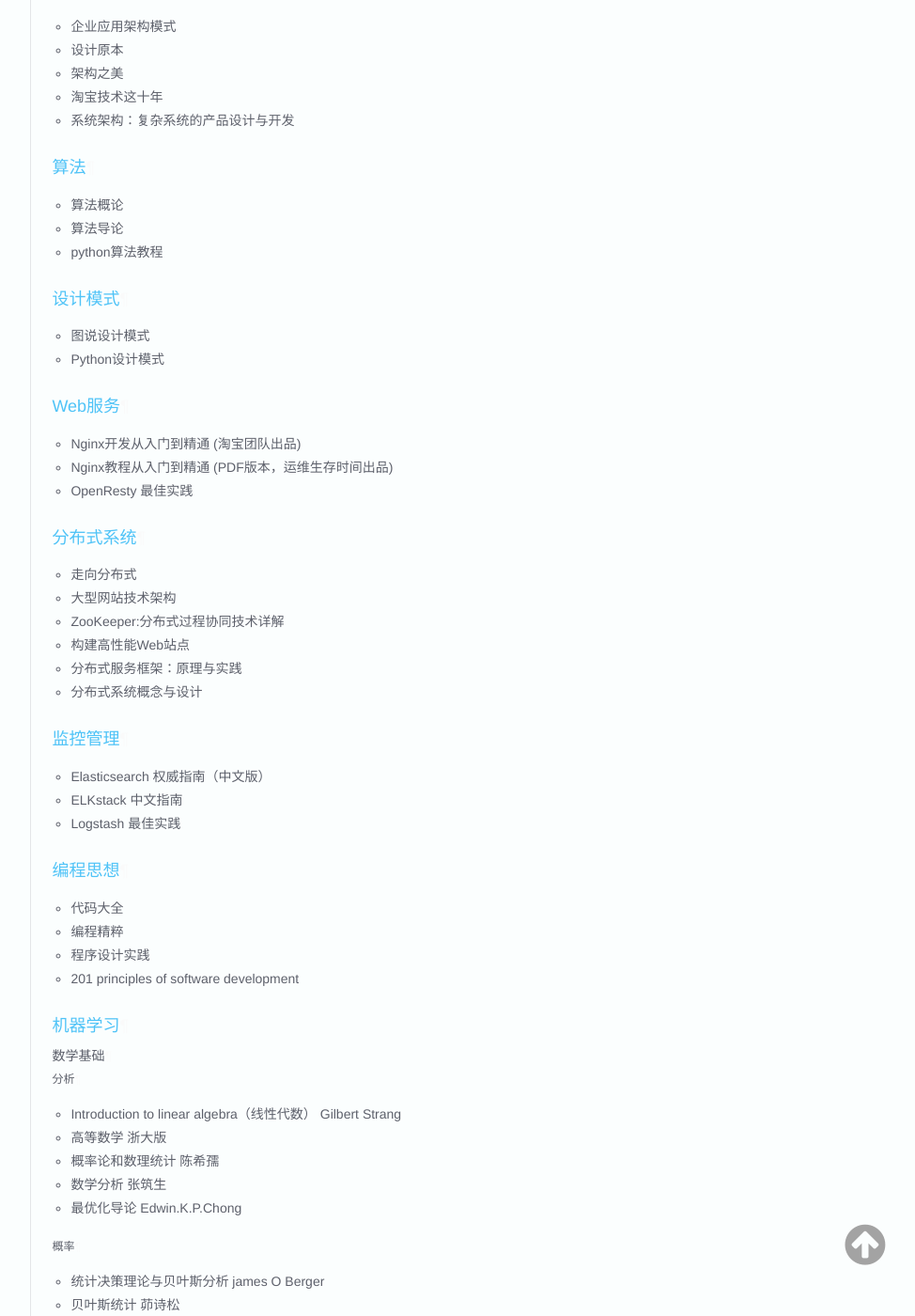
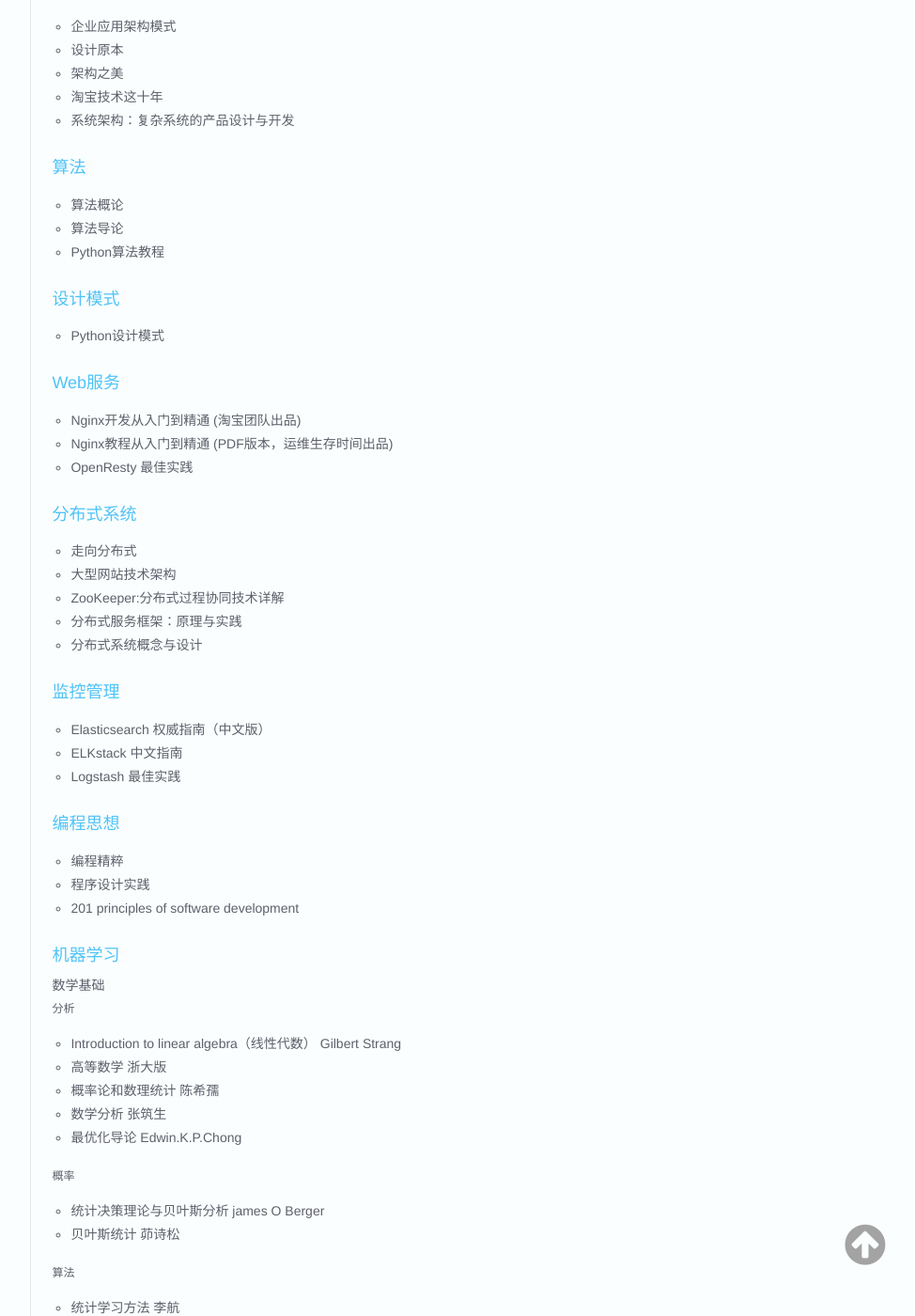
Before and after one commit to z2labplus/Capricorn, an MkDocs documentation site: the page built from docs/阅读书单/2018/README.md, in a window 1280 px wide and 1400 px high, scrolled down 1195 px. Shown: the whole window at 94% size, without its empty margins (284-1258 px from the left). Built offline with MkDocs 1.6.1, drawn with Linux system fonts in a browser that asks for light colours; old or Windows-style settings are respelled for this version of MkDocs.

Commit message:
更正书单

```diff
--- a/docs/阅读书单/2018/README.md
+++ b/docs/阅读书单/2018/README.md
@@ -43,10 +43,9 @@
 #### 算法
 - 算法概论
 - 算法导论
-- python算法教程
+- Python算法教程
 
 #### 设计模式
-- 图说设计模式
 - Python设计模式
 
 #### Web服务
@@ -58,7 +57,6 @@
 - 走向分布式
 - 大型网站技术架构
 - ZooKeeper:分布式过程协同技术详解
-- 构建高性能Web站点
 - 分布式服务框架：原理与实践
 - 分布式系统概念与设计
 
@@ -68,7 +66,6 @@
 - Logstash 最佳实践
 
 #### 编程思想
-- 代码大全
 - 编程精粹
 - 程序设计实践
 - 201 principles of software development
```
